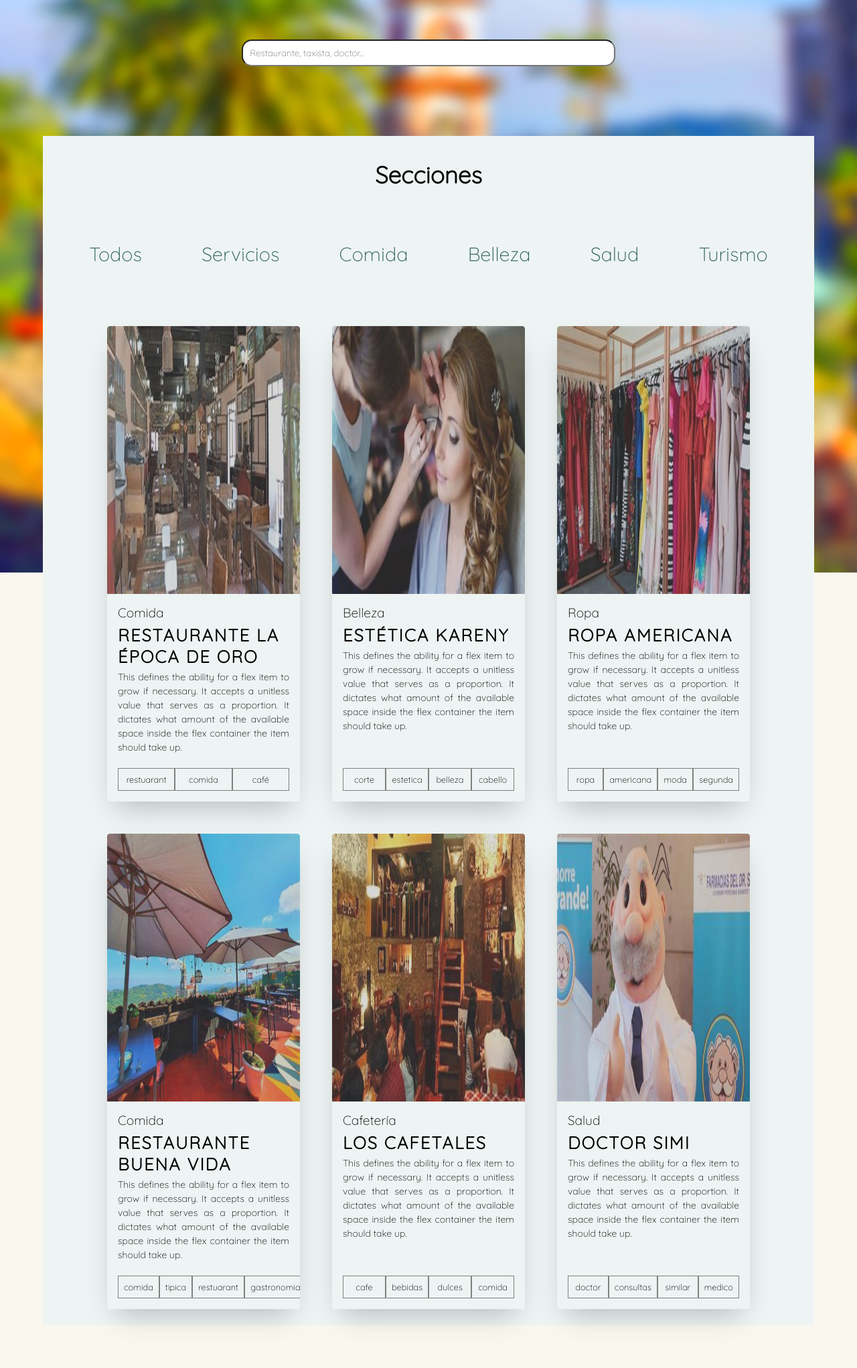
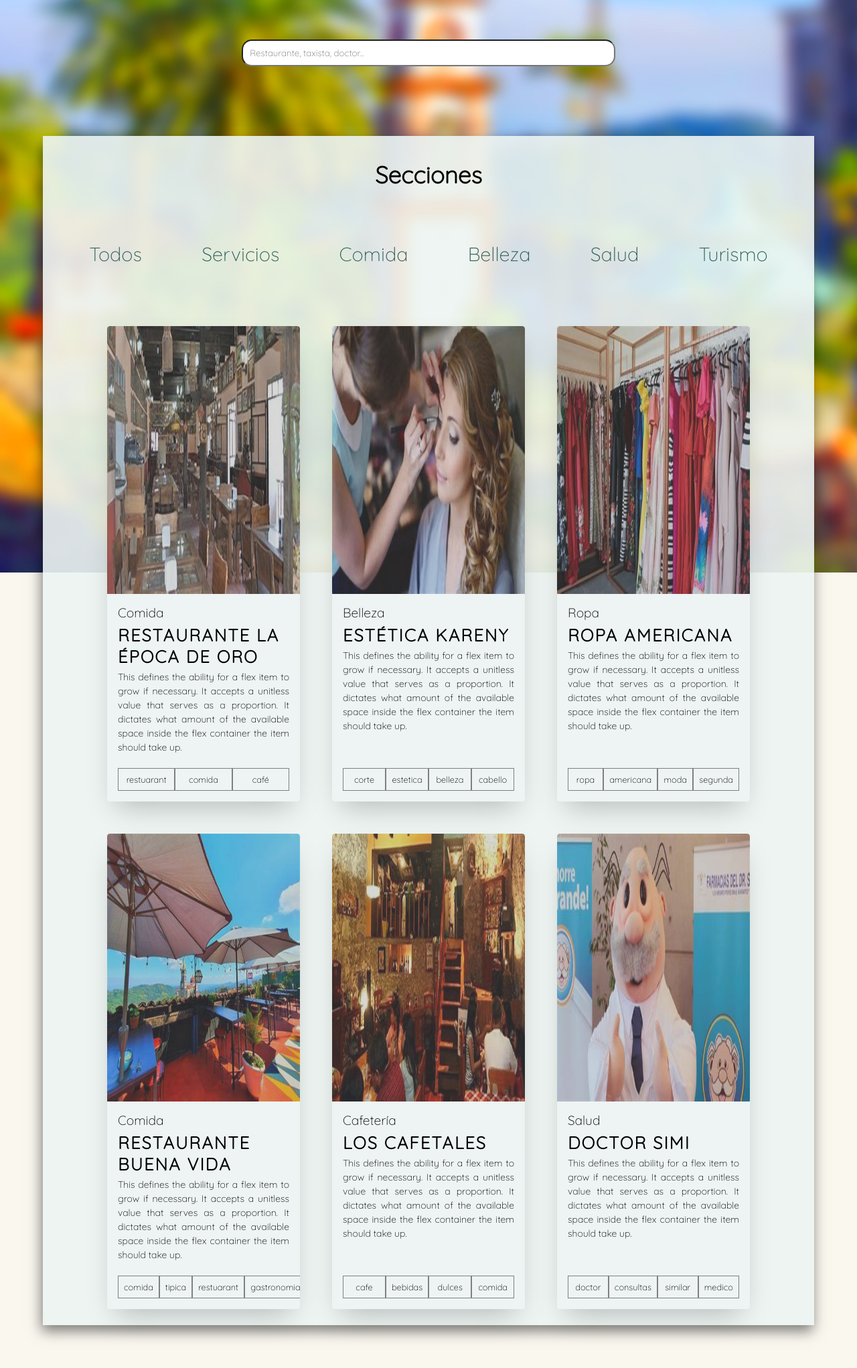
Before and after one commit to alan-reyes/qbuscas, a PHP site: page / in a window 1280 px wide; the page is wider, and only the part inside the window is pictured. Shown: the part 368-2411 px from the top of that part at 67% size. Run offline with PHP 8.4, Linux system fonts and the light colour scheme.

Commit message:
agrega box shadow

```diff
--- a/style.css
+++ b/style.css
@@ -88,8 +88,11 @@ body{
 /* gallery-section */
 .gallery-section {
   text-align: center;
-  background-color: #EDF4F3;
+  background-color: rgba(237, 244, 243, .9);
   margin: 4em;
+  box-shadow: -2px 9px 19px 0px rgba(0,0,0,0.5);
+-webkit-box-shadow: -2px 9px 19px 0px rgba(0,0,0,0.5);
+-moz-box-shadow: -2px 9px 19px 0px rgba(0,0,0,0.5);
 }
 
 .title-secciones {
```
